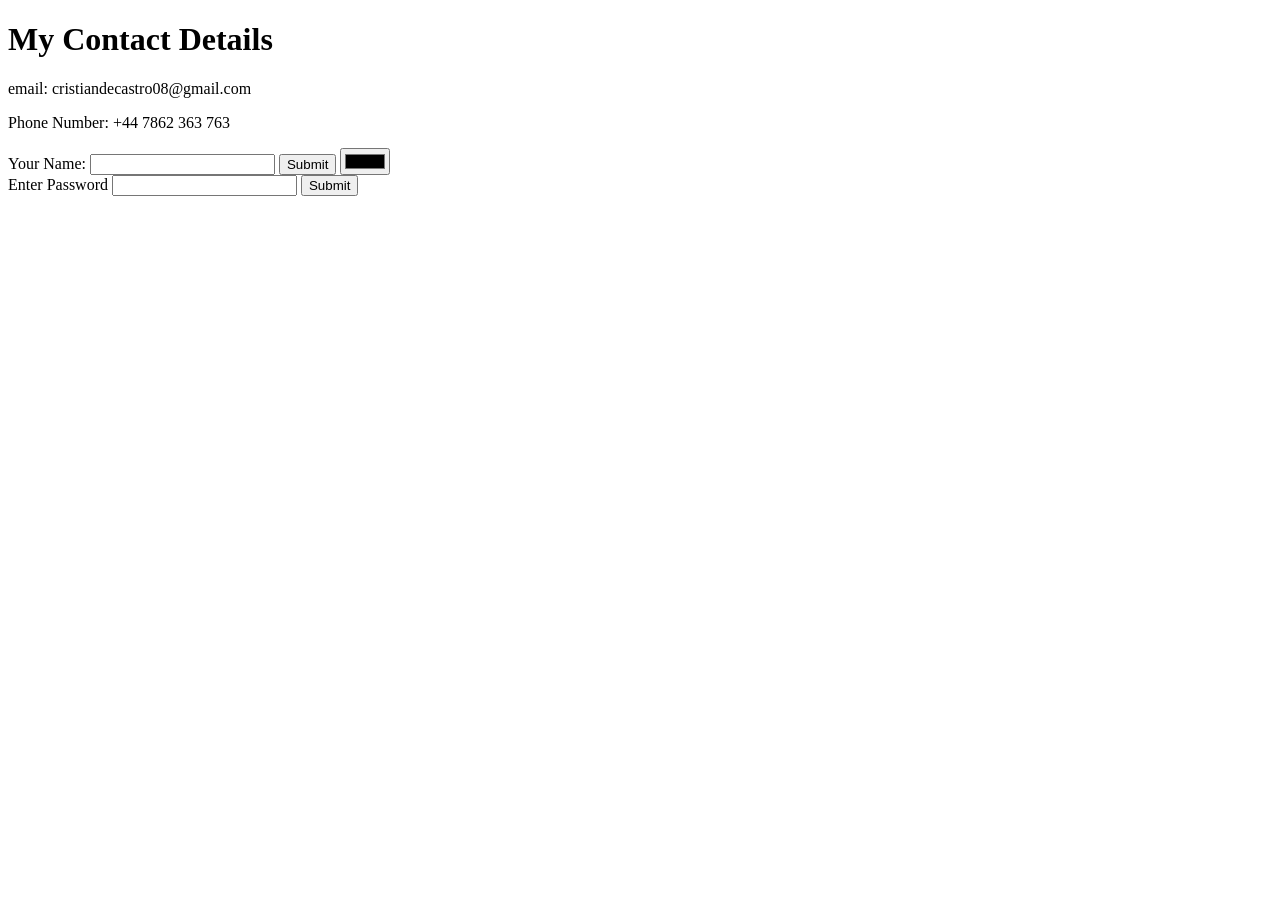
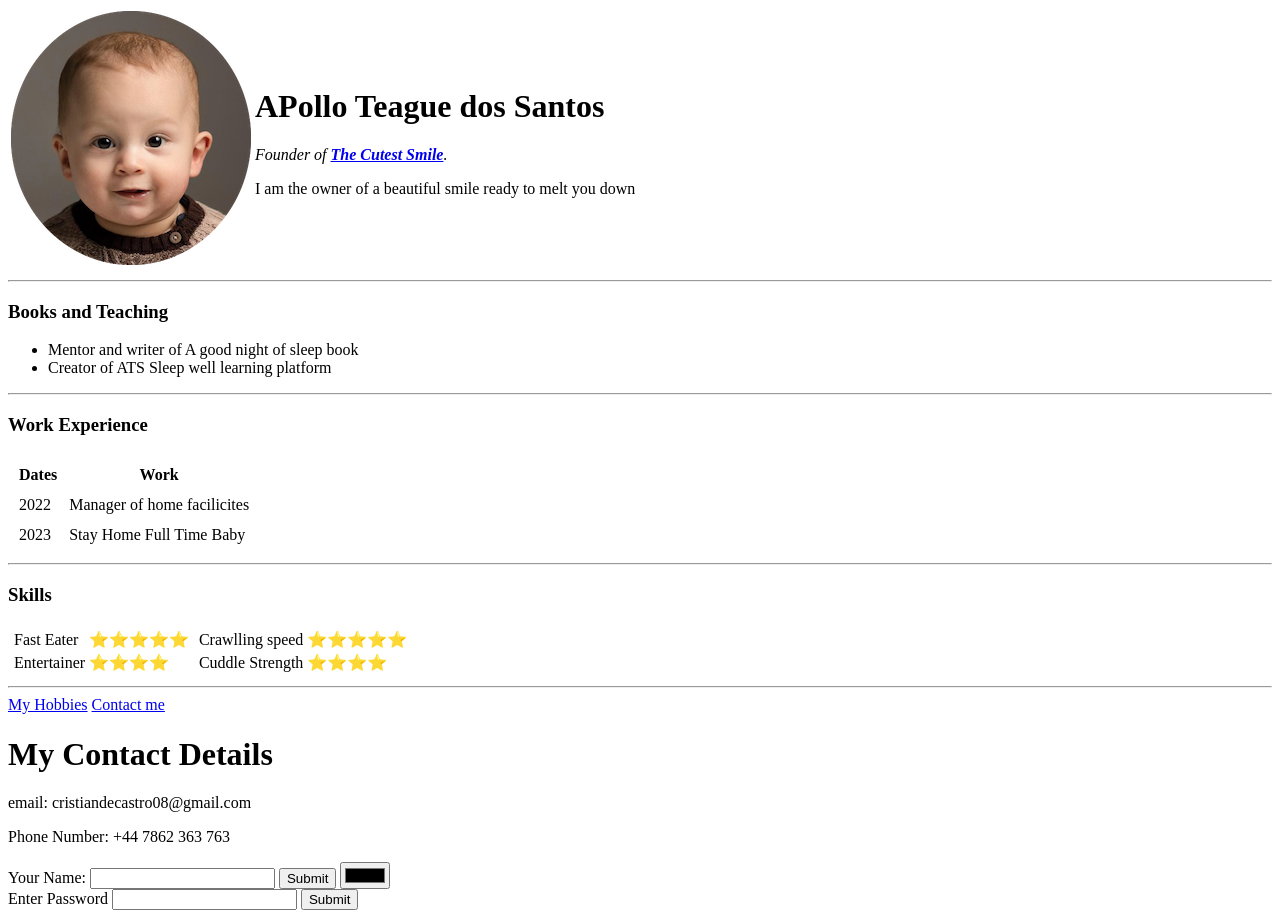
Before and after one commit to AppolloTS/Resume, a plain HTML site: page Contact me.html in a window 1280 px wide. Before the commit the page ends 800 px from the top, so only its background shows below. Drawn offline with Linux system fonts and the light colour scheme.

Commit message:
Update Contact me.html

```diff
--- a/Contact me.html
+++ b/Contact me.html
@@ -1,5 +1,78 @@
 <!DOCTYPE html>
-<html lang="en">
+<head>
+  <meta charset="UTF-8">
+  <title>Apollo's Personal Site</title>
+</head>
+<body>
+<table>
+    <tr>
+      <td><img src="images/Apollo CV.png" alt="Apollo profile picture"/></td>
+        <td><h1>APollo Teague dos Santos</h1>
+        <p><em>Founder of <strong><a href="https://www.instagram.com/p/CneiUdchkr8B26vvpQ5UsQ4LQmm8ffaf2KPst40/">The Cutest Smile</a></strong>.</em></p>
+        <p>I am the owner of a beautiful smile ready to melt you down</p></td>
+      </tr>
+  </table>
+  <hr>
+<h3>Books and Teaching</h3>
+<ul>
+  <li>Mentor and writer of A good night of sleep book</li>
+<li>Creator of ATS Sleep well learning platform</li>
+</ul>
+<hr>
+<h3>Work Experience</h3>
+<table cellspacing="10">
+  <thead>
+    <tbody>
+    <tr>
+      <th>Dates</th>
+      <th>Work</th>
+    </tr>
+  </tbody>
+<tr>
+  <td>2022</td>
+  <td>Manager of home facilicites</td>
+</tr>
+<tbody>
+  <tr>
+<td>2023</td>
+<td>Stay Home Full Time Baby
+</td>
+<tbody>
+</table>
+<hr>
+<h3>Skills</h3>
+<table cellspacing="10">
+<table>
+  <tr>
+    <td>
+      <table>
+      <tr>
+      <td>Fast Eater</td>
+      <td>⭐️⭐️⭐️⭐️⭐️</td>
+      </tr>
+      <td>Entertainer</td>
+      <td>⭐️⭐️⭐️⭐️</td>
+      </tr>
+      </table>
+      </td>
+      <td>
+        <table>
+          <tr>
+          <td>Crawlling speed</td>
+          <td>⭐️⭐️⭐️⭐️⭐️</td>
+          </tr>
+          <td>Cuddle Strength</td>
+          <td>⭐️⭐️⭐️⭐️</td>
+          </tr>
+          </table>
+      </td>
+  </tr>
+</table>
+<hr>
+<a href="My Hobbies.html">My Hobbies</a>
+<a href="Contact me.html">Contact me</a>
+</body>
+</html>
 <head>
     <meta charset="UTF-8">
     <title>Contact me</title>
```
